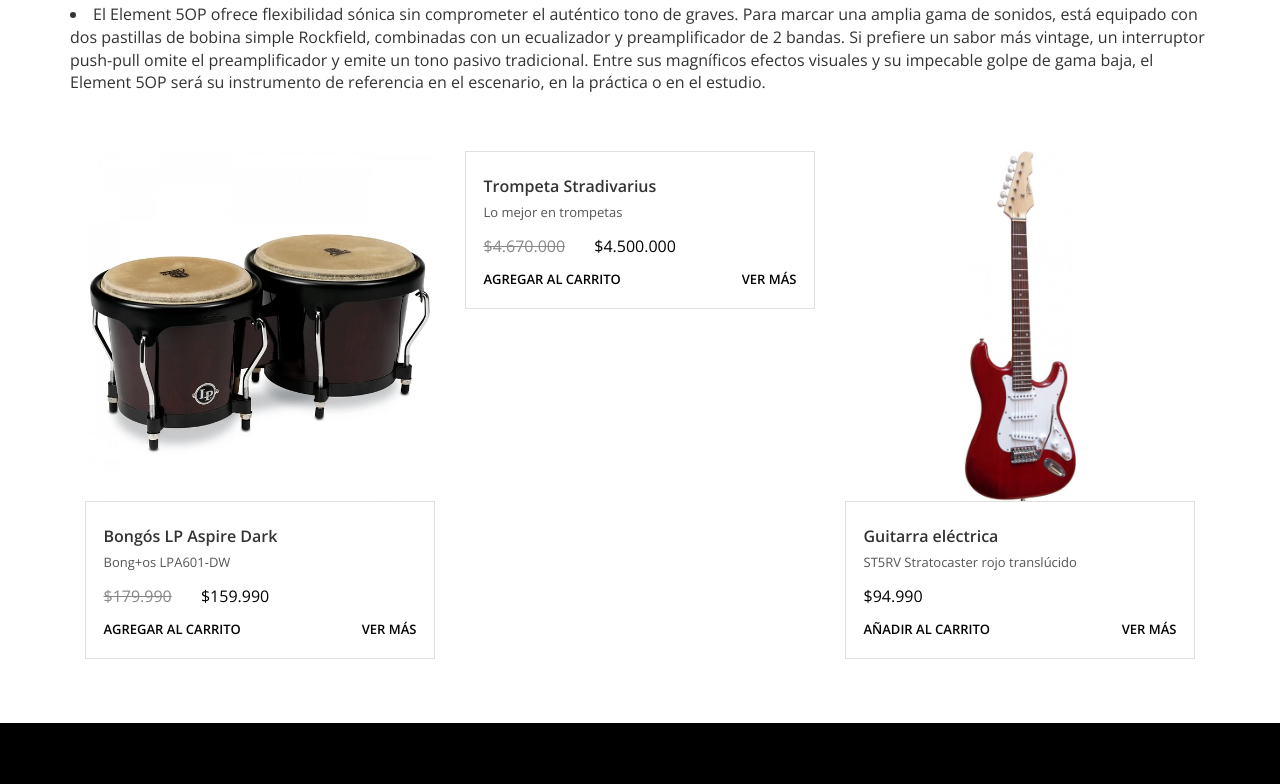
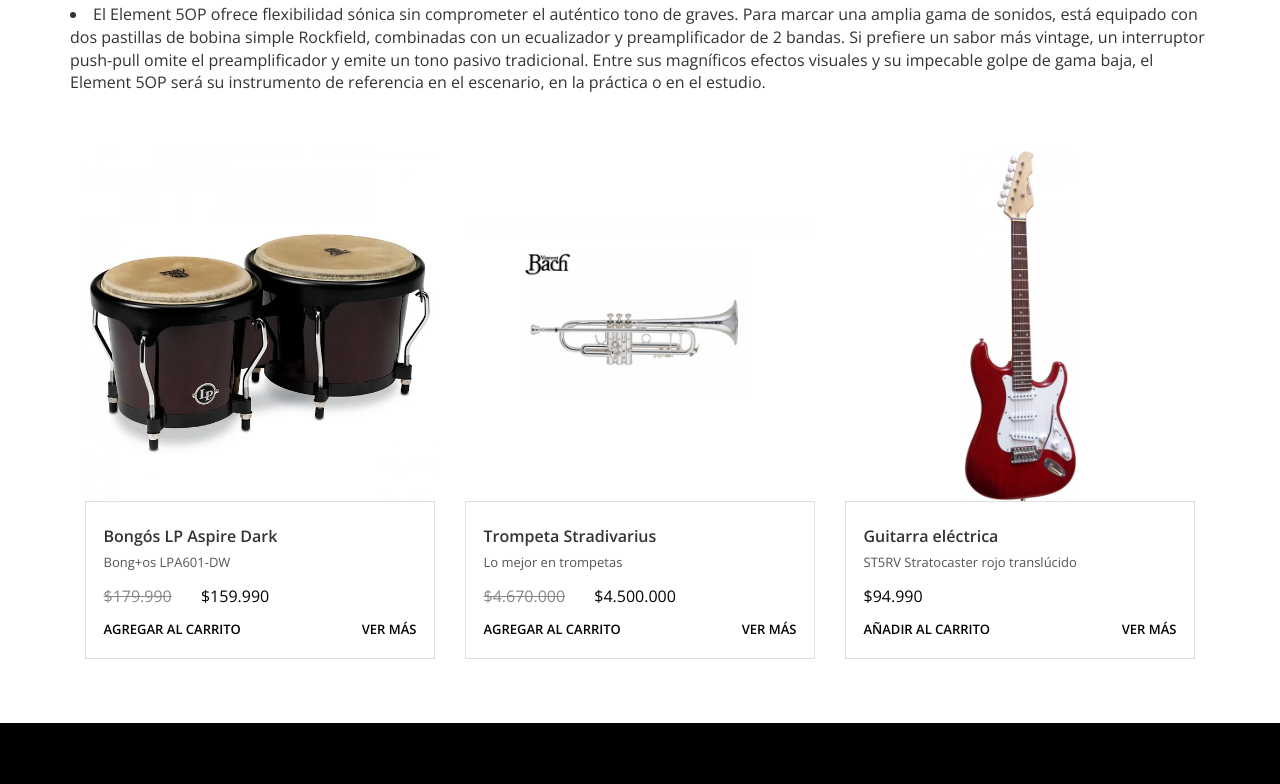
Before and after one commit to MisaelCartes/Proyecto-Music-pro, a plain HTML site: page MusicPro/Bajo.html in a window 1280 px wide. Shown: the part 805-1589 px from the top of the page. Drawn offline with nearby package versions, Linux system fonts and the light colour scheme.

Commit message:
se arregla problema imagen trompeta no aparece

```diff
--- a/MusicPro/Bajo.html
+++ b/MusicPro/Bajo.html
@@ -254,7 +254,7 @@
 			    </div>
             </div>
 				<div class="col-md-4 product1">
-					<img src="images/Trompeta_Stradivarius.png" class="img-responsive" alt=""/>
+					<img src="images/Trompeta_Stradivarius.jpg" class="img-responsive" alt=""/>
 					<div class="shop_desc"><a href="Trompeta.html">
 						</a><h3><a href="Trompeta.html"></a><a href="Bongo.html">Trompeta Stradivarius</a></h3>
 						<p>Lo mejor en trompetas</p>
```
Also changed, not shown: MusicPro/Bongo.html (+1 -1 lines), MusicPro/Saxofón.html (+1 -1 lines).
